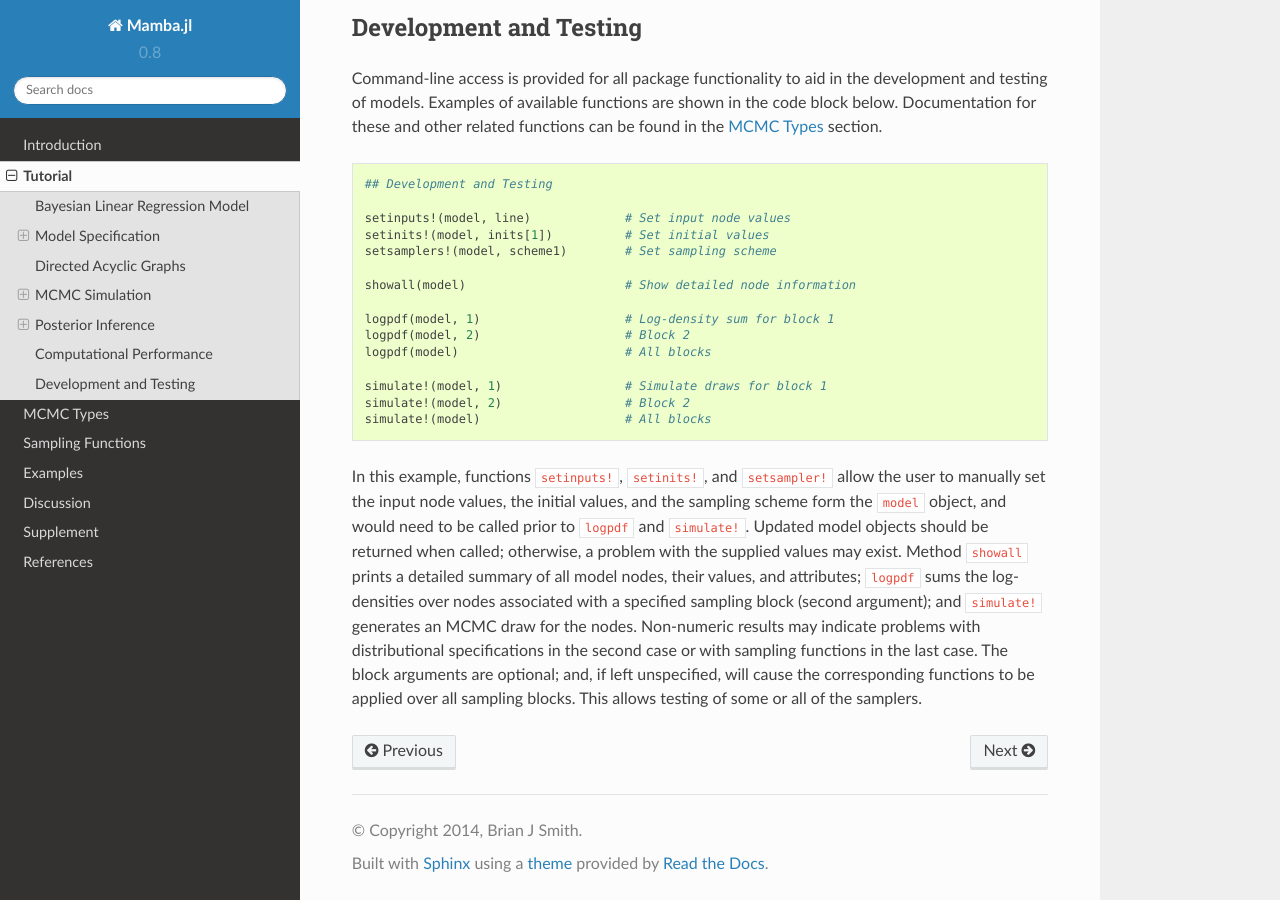
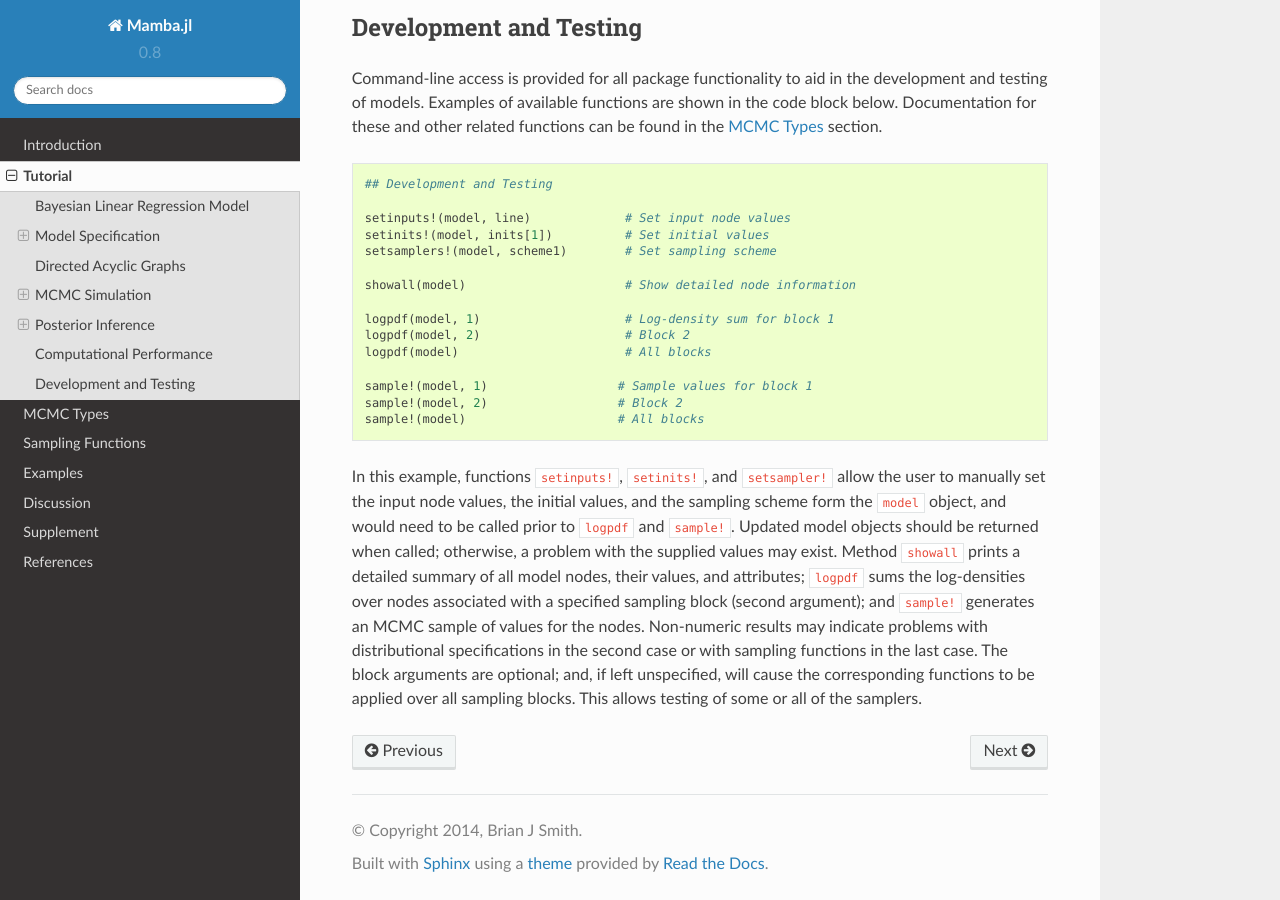
Before and after one commit to brian-j-smith/Mamba.jl, a Sphinx documentation site: the page built from doc/tutorial.rst, in a window 1280 px wide and 900 px high, scrolled down 15620 px. Built offline with Sphinx 7.4.7 and the Read the Docs theme 2.0.0, drawn with Linux system fonts in a browser that asks for light colours; formulas are drawn with MathJax 3; cross-references to code outside the pages are shown as plain code.

Commit message:
Rename method simulate! to sample!.

```diff
--- a/doc/tutorial.rst
+++ b/doc/tutorial.rst
@@ -648,8 +648,8 @@ Command-line access is provided for all package functionality to aid in the deve
     logpdf(model, 2)                    # Block 2
     logpdf(model)                       # All blocks
 
-    simulate!(model, 1)                 # Simulate draws for block 1
-    simulate!(model, 2)                 # Block 2
-    simulate!(model)                    # All blocks
+    sample!(model, 1)                  # Sample values for block 1
+    sample!(model, 2)                  # Block 2
+    sample!(model)                     # All blocks
 
-In this example, functions ``setinputs!``, ``setinits!``, and ``setsampler!`` allow the user to manually set the input node values, the initial values, and the sampling scheme form the ``model`` object, and would need to be called prior to ``logpdf`` and ``simulate!``.  Updated model objects should be returned when called; otherwise, a problem with the supplied values may exist.  Method ``showall`` prints a detailed summary of all model nodes, their values, and attributes; ``logpdf`` sums the log-densities over nodes associated with a specified sampling block (second argument); and ``simulate!`` generates an MCMC draw for the nodes.  Non-numeric results may indicate problems with distributional specifications in the second case or with sampling functions in the last case.  The block arguments are optional; and, if left unspecified, will cause the corresponding functions to be applied over all sampling blocks.  This allows testing of some or all of the samplers.
+In this example, functions ``setinputs!``, ``setinits!``, and ``setsampler!`` allow the user to manually set the input node values, the initial values, and the sampling scheme form the ``model`` object, and would need to be called prior to ``logpdf`` and ``sample!``.  Updated model objects should be returned when called; otherwise, a problem with the supplied values may exist.  Method ``showall`` prints a detailed summary of all model nodes, their values, and attributes; ``logpdf`` sums the log-densities over nodes associated with a specified sampling block (second argument); and ``sample!`` generates an MCMC sample of values for the nodes.  Non-numeric results may indicate problems with distributional specifications in the second case or with sampling functions in the last case.  The block arguments are optional; and, if left unspecified, will cause the corresponding functions to be applied over all sampling blocks.  This allows testing of some or all of the samplers.
```
Also changed, not shown: doc/mcmc/model.rst (+4 -4 lines), 5 other files.
